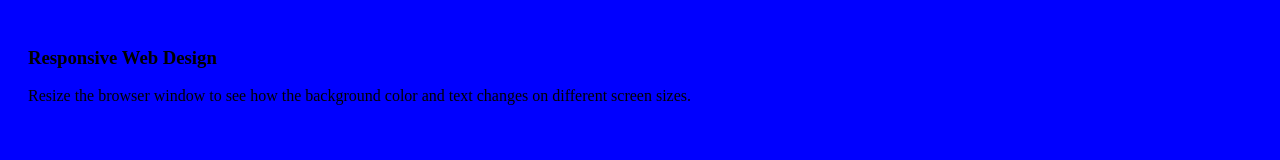
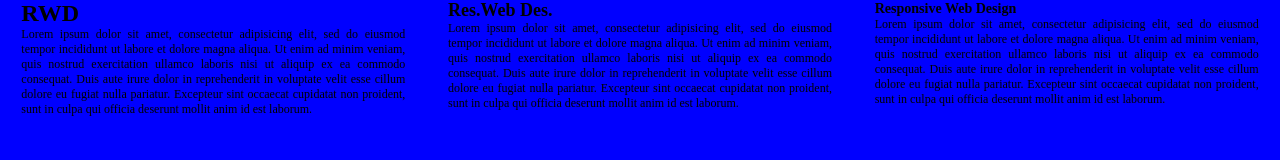
Before and after one commit to vandenheuveljeroen/Responsive-Web-Design, a plain HTML site: page index.html in a window 1280 px wide. Drawn offline with Linux system fonts and the light colour scheme.

Commit message:
oefening volledig klaar

```diff
--- a/index.html
+++ b/index.html
@@ -6,19 +6,22 @@
     <link rel="stylesheet" href="style.css">
     <title>RWD</title>
   </head>
-  <div class="bartje">
   <body>
 
-    <div class="small" id="small">
+ <div id="small">
     <h1>RWD</h1>
-    </div>
-    <div class="medium" id="medium">
+    <p>Lorem ipsum dolor sit amet, consectetur adipisicing elit, sed do eiusmod tempor incididunt ut labore et dolore magna aliqua. Ut enim ad minim veniam, quis nostrud exercitation ullamco laboris nisi ut aliquip ex ea commodo consequat. Duis aute irure dolor in reprehenderit in voluptate velit esse cillum dolore eu fugiat nulla pariatur. Excepteur sint occaecat cupidatat non proident, sunt in culpa qui officia deserunt mollit anim id est laborum.</p>
+ </div>
+
+ <div id="medium">
     <h2>Res.Web Des.</h2>
-  </div>
-    <div class="large" id="large">
+    <p>Lorem ipsum dolor sit amet, consectetur adipisicing elit, sed do eiusmod tempor incididunt ut labore et dolore magna aliqua. Ut enim ad minim veniam, quis nostrud exercitation ullamco laboris nisi ut aliquip ex ea commodo consequat. Duis aute irure dolor in reprehenderit in voluptate velit esse cillum dolore eu fugiat nulla pariatur. Excepteur sint occaecat cupidatat non proident, sunt in culpa qui officia deserunt mollit anim id est laborum.</p>
+ </div>
+
+ <div id="large">
     <h3>Responsive Web Design</h3>
-  </div>
-    <p>Resize the browser window to see how the background color and text changes on different screen sizes.</p>
-  </div>
-  </body>
+    <p>Lorem ipsum dolor sit amet, consectetur adipisicing elit, sed do eiusmod tempor incididunt ut labore et dolore magna aliqua. Ut enim ad minim veniam, quis nostrud exercitation ullamco laboris nisi ut aliquip ex ea commodo consequat. Duis aute irure dolor in reprehenderit in voluptate velit esse cillum dolore eu fugiat nulla pariatur. Excepteur sint occaecat cupidatat non proident, sunt in culpa qui officia deserunt mollit anim id est laborum.</p>
+ </div>
+
+</body>
 </html>
--- a/style.css
+++ b/style.css
@@ -1,51 +1,68 @@
-.bartje {
-    padding: 20px;
+* {
+  margin:0;
 }
 
-@media only screen and (max-width: 300px) {
-    .bartje {background-color: red;}
     body {
       background-color: red;
+      font-size: 12px;
+      display:flex;
+      flex-direction: column;
+      text-align: justify;
     }
-    /*div.small{
-      display:none;
-    }*/
-    div.medium{
-      display:none;
+    #small{
+      display:block;
+      width:auto;
     }
-    div.large{
-      display:none;
+    #medium{
+      display:block;
+      width:auto;
     }
-}
+    #large{
+      display:block;
+      width:auto;
+    }
 
-@media only screen and (min-width: 300px) {
-    .bartje {background-color: green;}
+@media screen and (min-width: 300px) {
+
     body{
       background-color: green;
+      display: flex;
+      flex-direction: row;
+      flex-wrap: wrap;
+      justify-content: space-around;
+
+
     }
-    div.small{
-      display:none;
+    #small{
+      display:block;
+      width:60%;
     }
-    /*div.medium{
-      display:none;
-    }*/
-    div.large{
-      display:none;
+    #medium{
+      display:block;
+      width:30%
     }
-}
+    #large{
+      display:block;
+      width:90%
+    }
 
 @media only screen and (min-width: 768px) {
-    .bartje {background-color: blue;}
+
     body{
+      display:flex;
+      flex-direction: row;
+      justify-content: space-around;
       background-color: blue;
     }
-    div.small{
-      display:none;
+    #small{
+      display:block;
+      width:30%
     }
-    div.medium{
-      display:none;
+    #medium{
+      display:block;
+      width:30%
     }
-    div.large{
+    #large{
       display:block;
+      width:30%
     }
-}
```
